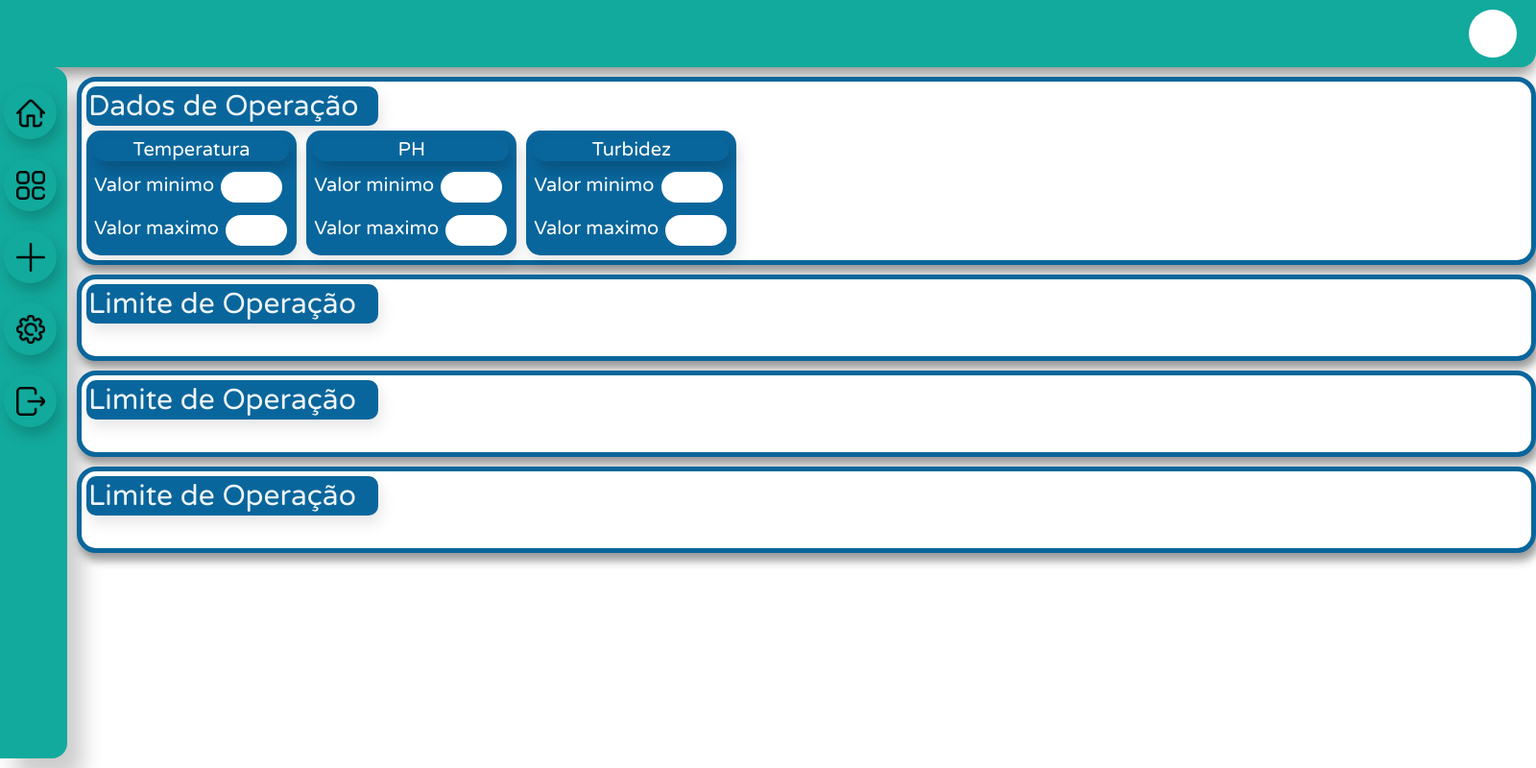
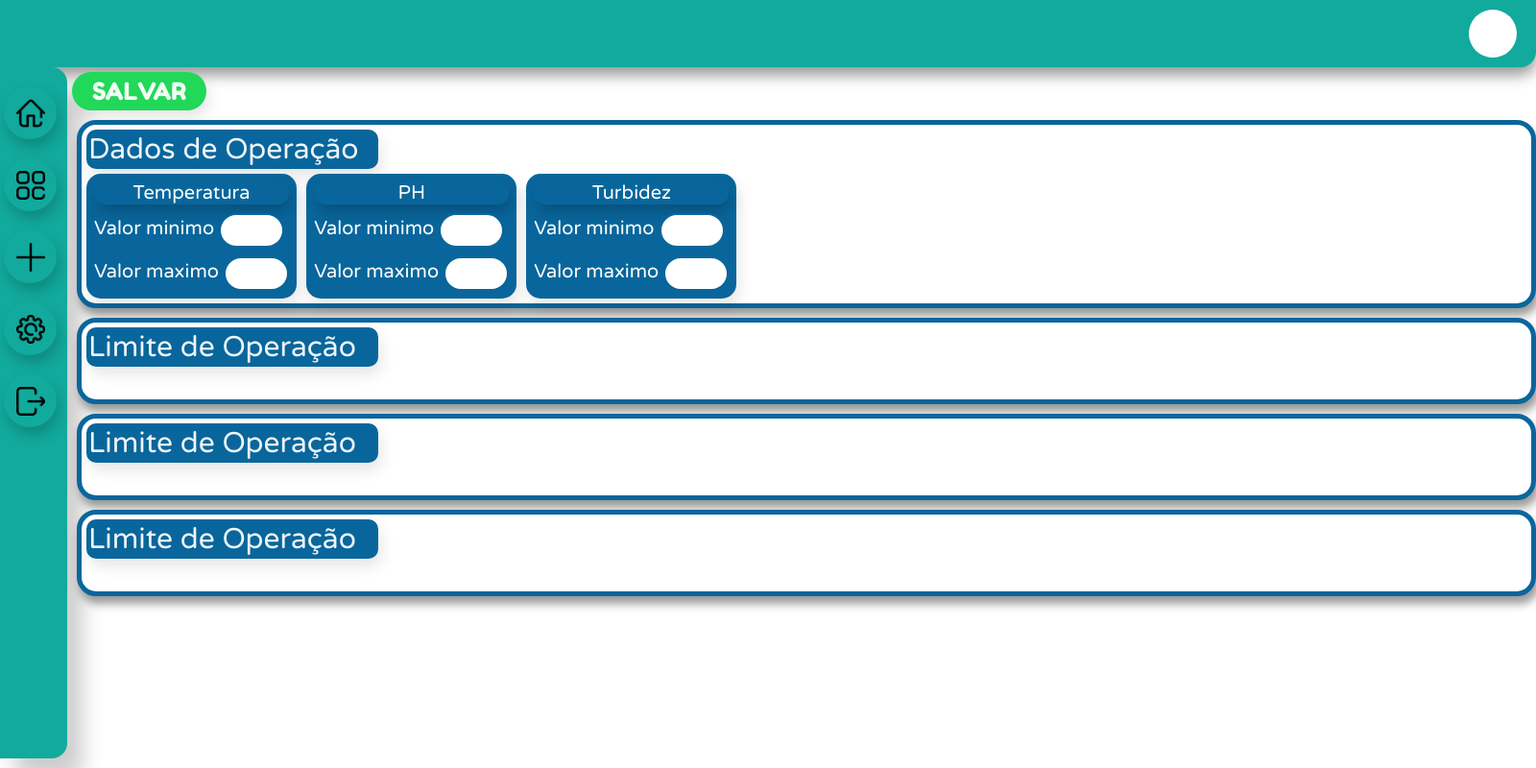
Before and after one commit to MatheusWillamy/PROJETO_TILAPIA, an Electron app: page src/pages/definicoes/index.html in a window 1600 px wide. Shown: the whole page at 96% size. Drawn offline with Linux system fonts and the light colour scheme.

Commit message:
Adição de botao de salvar

```diff
--- a/src/pages/definicoes/index.css
+++ b/src/pages/definicoes/index.css
@@ -105,7 +105,7 @@ div#main{
 input[type=number]{
     border: 2px solid rgb(9, 102, 156);
     width: 60px;
-    border-radius: 30px;
+    border-radius: 20px;
     height: 30px;
     align-items: center;
     font-family: 'Varela round', sans-serif;
@@ -132,7 +132,22 @@ input[type=number]{
 
 }
 
+.botao_de_salvar{
+    width: 140px;
+    height: 40px;
+    background-color: rgb(33, 216, 88);
+    font-family: 'Fredoka One', cursive;
+    color: #ffffffef;
+    font-size: 25px;
+    margin-left: 5px;
+    margin-top: 5px;
+    border-radius: 30px;
+    display: flex;
+    align-items: center;
+    justify-content: center;
 
+    box-shadow:3px 8px 15px rgba(0, 0, 0, 0.1);
+}
 
 
 /* div#linha_de_apresentacao::-webkit-scrollbar{
--- a/src/pages/definicoes/index.html
+++ b/src/pages/definicoes/index.html
@@ -9,7 +9,7 @@
     <link rel="preconnect" href="https://fonts.googleapis.com">
     <link rel="preconnect" href="https://fonts.gstatic.com" crossorigin>
     <link href="https://fonts.googleapis.com/css2?family=Varela+Round&display=swap" rel="stylesheet">
-
+    <link href="https://fonts.googleapis.com/css2?family=Fredoka+One&display=swap" rel="stylesheet">
     <link rel="stylesheet" href="index.css">
     <link rel="stylesheet" href="../../componentes/barra_navegacao.css">
 
@@ -41,8 +41,10 @@
 
     <div id="main">
 
+        <div class="botao_de_salvar" id="botao_de_salvar">SALVAR</div>
         <div class="grupo">
-            <div class="titulo_topicos" id="botao_1">Dados de Operação</div>
+            <div class="titulo_topicos">Dados de Operação</div>
+
             <div class="container">
                 <div class="variaveis"> <div class="titulo_variaveis">Temperatura</div>
                 <div class="valor_variavel" >Valor minimo <input type="number" id="temp_min"> </div>
@@ -83,7 +85,7 @@
             const turbidez_min = document.getElementById("turbidez_min")
             const turbidez_max = document.getElementById("turbidez_max")
 
-            const botao = window.document.getElementById("botao_1")
+            const botao = window.document.getElementById("botao_de_salvar")
 
             botao.addEventListener("click", amostragem_de_dados)
 
@@ -96,16 +98,14 @@
                 var ph_max_d = ph_max.value
                 var turbidez_min_d = turbidez_min.value
                 var turbidez_max_d = turbidez_max.value
-                console.log(`{
+                var definicoes_de_operagem = `{
                     "temp_min":${temp_min_d}
                     "temp_max":${temp_max_d}
                     "turbidez_min":${turbidez_min_d}
                     "turbidez_max":${turbidez_max_d}
                     "ph_min":${ph_min_d}
                     "ph_max":${ph_max_d}
-                }`)
-
-
+                }`
             }
 
         </script>
```
